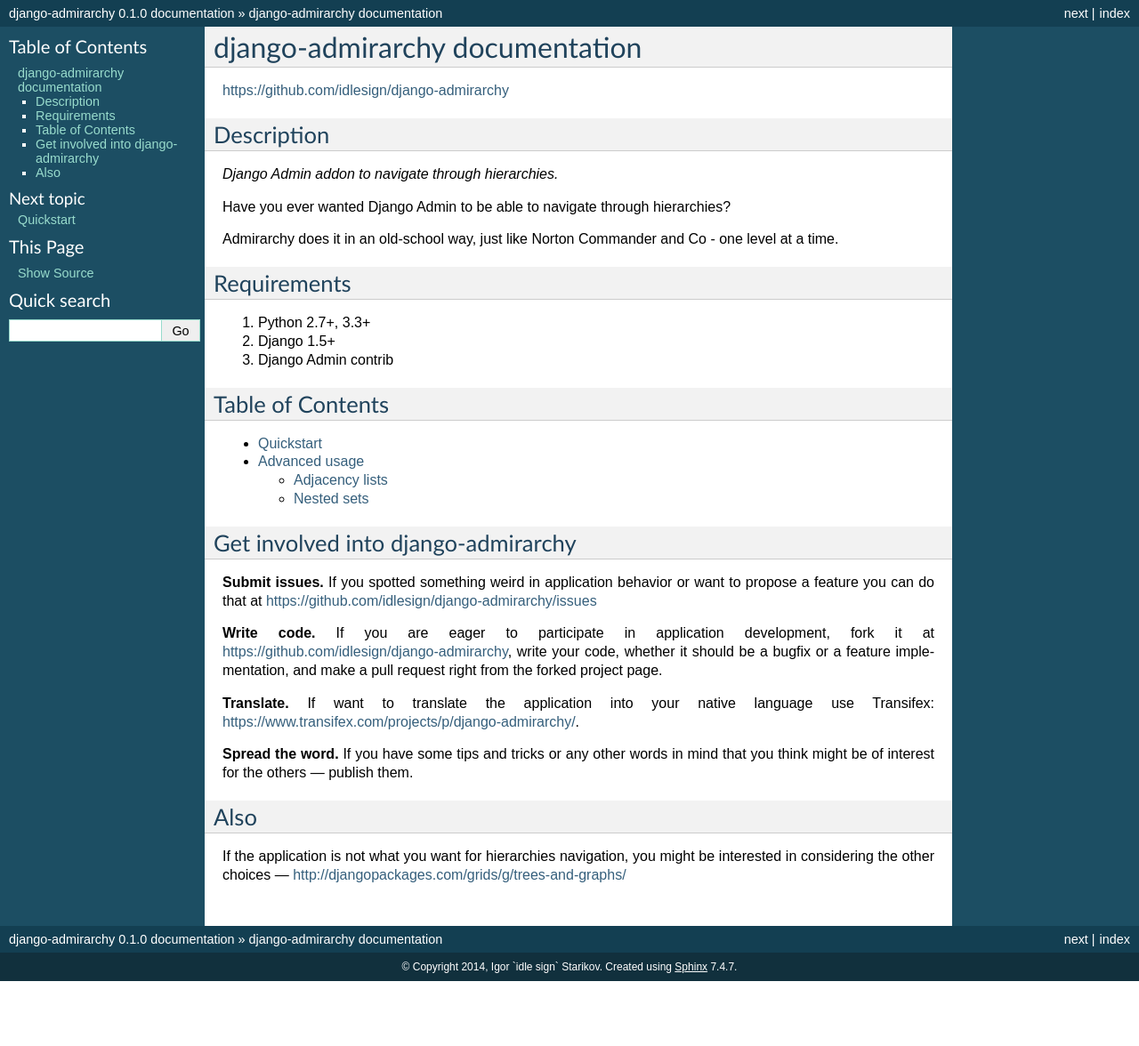
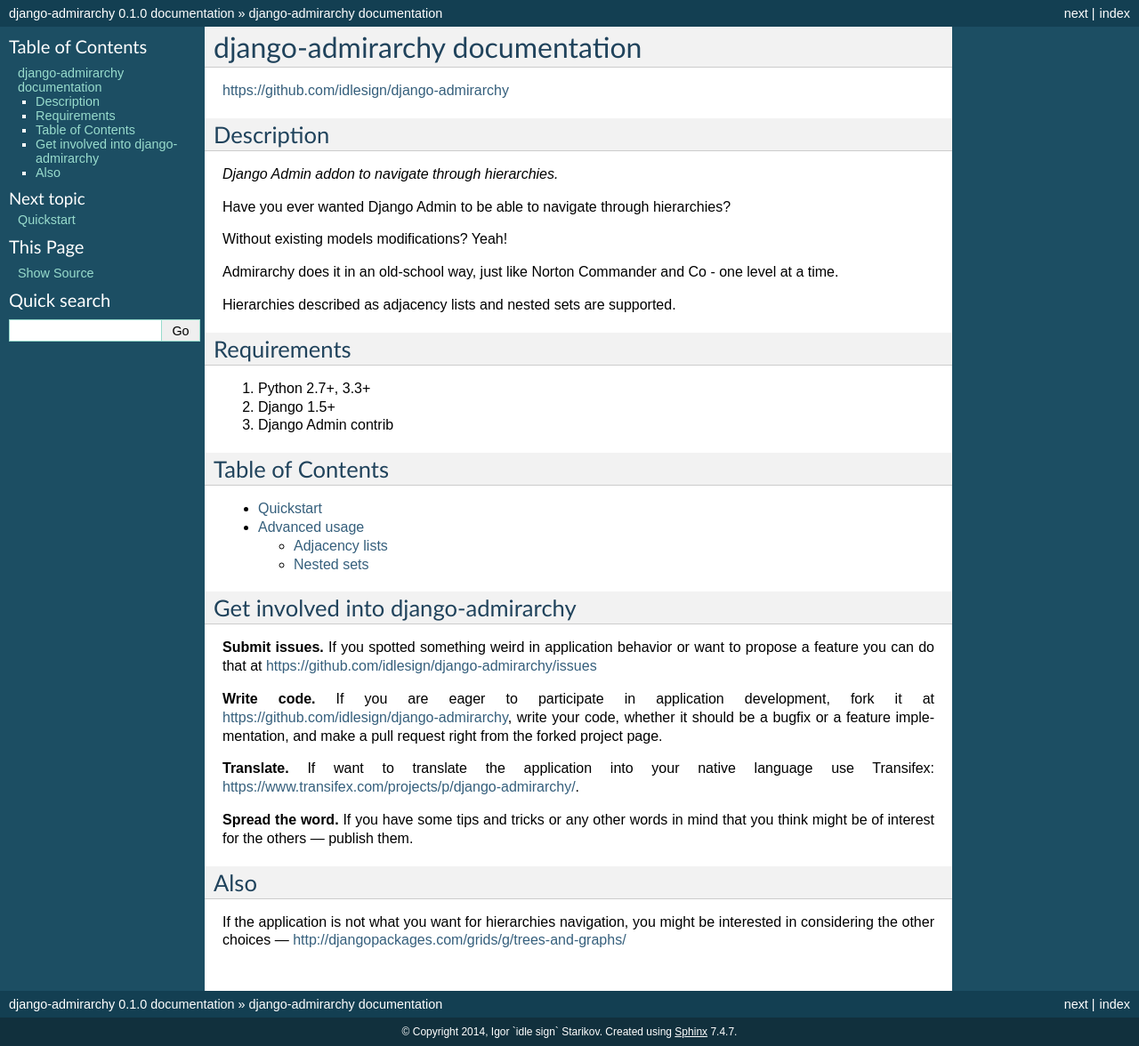
Before and after one commit to idlesign/django-admirarchy, a Sphinx documentation site: the page built from docs/source/index.rst, in a window 1280 px wide. Shown: the whole page at 89% size. Built offline with Sphinx 7.4.7, drawn with Linux system fonts in a browser that asks for light colours; before the commit the page ends 1103 px from its top, so only the background shows below that.

Commit message:
Docs updated.

```diff
--- a/README.rst
+++ b/README.rst
@@ -16,7 +16,11 @@
 
 Have you ever wanted Django Admin to be able to navigate through hierarchies?
 
+Without existing models modifications? Yeah!
+
 Admirarchy does it in an old-school way, just like Norton Commander and Co - one level at a time.
+
+Hierarchies described as adjacency lists and nested sets are supported.
 
 
 .. code-block:: python
--- a/docs/source/index.rst
+++ b/docs/source/index.rst
@@ -12,7 +12,11 @@
 
 Have you ever wanted Django Admin to be able to navigate through hierarchies?
 
+Without existing models modifications? Yeah!
+
 Admirarchy does it in an old-school way, just like Norton Commander and Co - one level at a time.
+
+Hierarchies described as adjacency lists and nested sets are supported.
 
 
 
```
